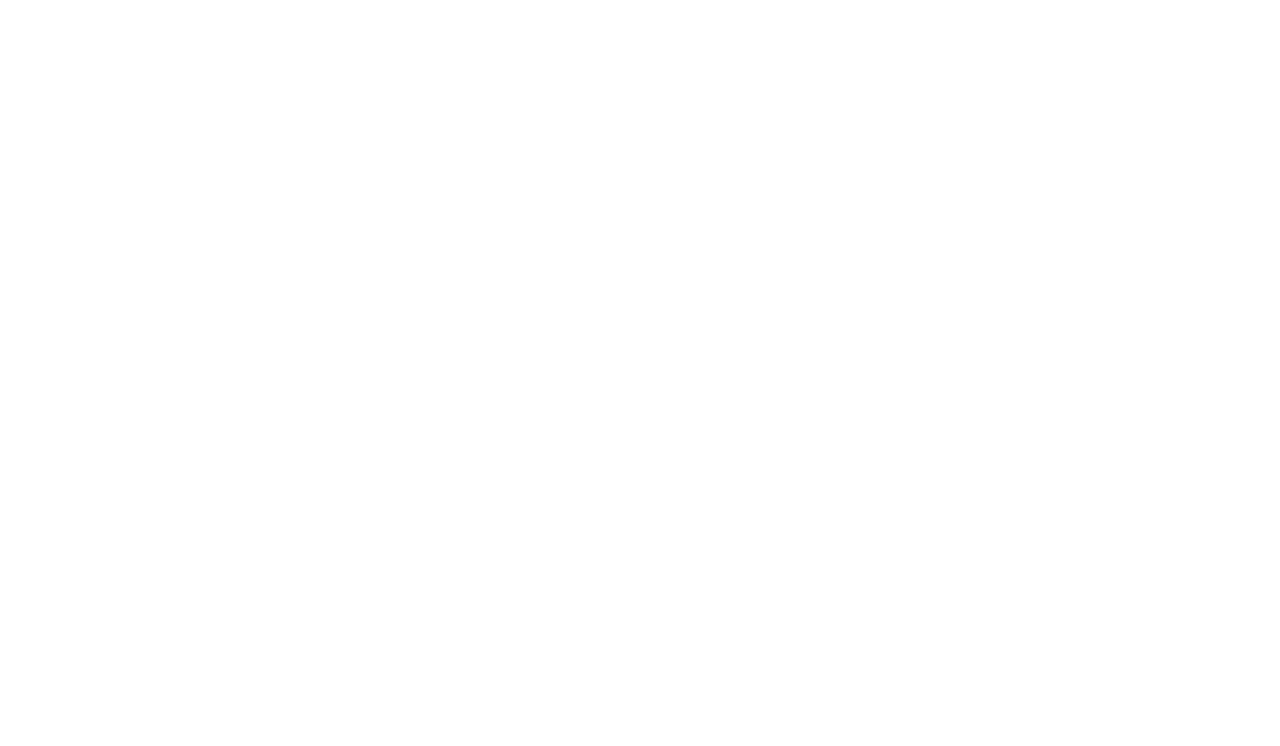
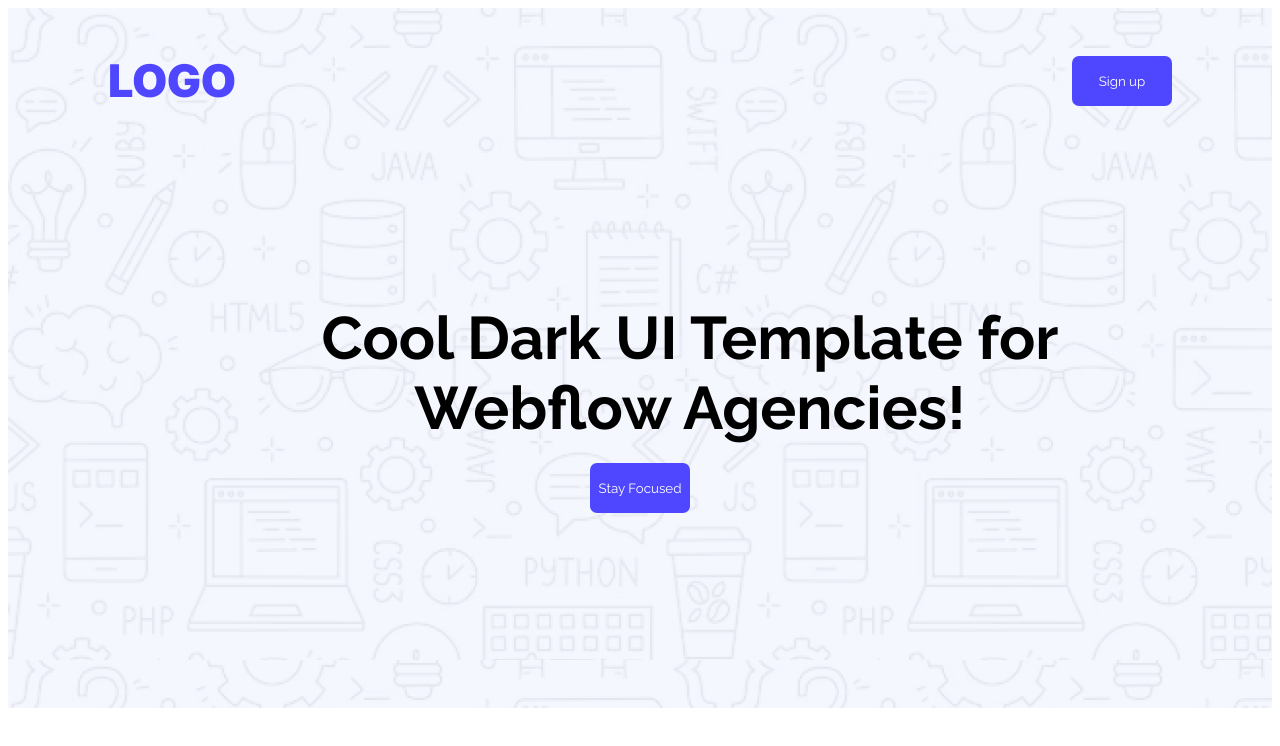
Before and after one commit to Tasranur/PH-Assaignment-1, a plain HTML site: page index.html in a window 1280 px wide. Drawn offline with Linux system fonts and the light colour scheme.

Commit message:
header nav complete

```diff
--- a/index.html
+++ b/index.html
@@ -5,11 +5,39 @@
   <meta charset="UTF-8">
   <meta name="viewport" content="width=device-width, initial-scale=1.0">
   <title>LOGO</title>
+  <link rel="preconnect" href="https://fonts.googleapis.com">
+  <link rel="preconnect" href="https://fonts.gstatic.com" crossorigin>
+  <link
+    href="https://fonts.googleapis.com/css2?family=Inter:ital,opsz,wght@0,14..32,100..900;1,14..32,100..900&family=Raleway:ital,wght@0,100..900;1,100..900&display=swap"
+    rel="stylesheet">
   <link rel="stylesheet" href="styles/styles.css">
 </head>
 
 <body>
-  <header></header>
+  <header>
+    <section>
+      <nav>
+        <div class="nav-conatiner">
+          <h3 class="common-blue inter-font-normal nav-tittle ">LOGO</h3>
+          <ul>
+            <li><a href=""><button class="btns-common-blue raleway-font-normal">Sign up</button></a></li>
+          </ul>
+        </div>
+
+      </nav>
+
+    </section>
+    <section>
+      <div>
+        <h3 class="raleway-font-normal nav-description-tittle">Cool Dark UI Template for Webflow Agencies!</h3>
+        <div class="nav-des-btn">
+          <button class="btns-common-blue  raleway-font-normal nav-des-btn ">Stay Focused</button>
+        </div>
+      </div>
+    </section>
+
+  </header>
+  <main></main>
   <footer></footer>
 
 </body>
--- a/styles/styles.css
+++ b/styles/styles.css
@@ -0,0 +1,58 @@
+.raleway-font-normal {
+  font-family: 'Raleway', sans-serif;
+  font-weight: <weight>;
+  font-style: normal;
+}
+
+.inter-font-normal {
+  font-family: 'Inter', sans-serif;
+
+  font-weight: <weight>;
+  font-style: normal;
+}
+/* nav style */
+.nav-conatiner {
+  display: flex;
+  align-items: center;
+  justify-content: space-between;
+  margin: 0px 100px 0px 100px;
+}
+nav ul li {
+  list-style: none;
+}
+
+.nav-tittle {
+  font-weight: 900;
+  font-size: 45px;
+}
+
+.nav-description-tittle {
+  margin: 150px 200px 200px 300px;
+  text-align: center;
+  font-weight: bold;
+  font-size: 60px;
+  margin-bottom: 0px;
+}
+.nav-des-btn {
+  margin-top: 10px;
+  display: flex;
+  justify-content: center;
+  align-items: center;
+}
+header {
+  background-image: url('../Assets/Hero-bg.png');
+  height: 700px;
+}
+/* shared-style */
+.common-blue {
+  color: #4e47ff;
+}
+.btns-common-blue {
+  background-color: #4e47ff;
+  border: none;
+  border-radius: 7px;
+  color: white;
+  height: 50px;
+  width: 100px;
+  cursor: pointer;
+}
```
Also changed, not shown: Assets/Hero-bg.png (added), Assets/avatar.png (added), Assets/icon-star.png (added), Assets/wc-big.png (added), Assets/wc-mini.png (added).
